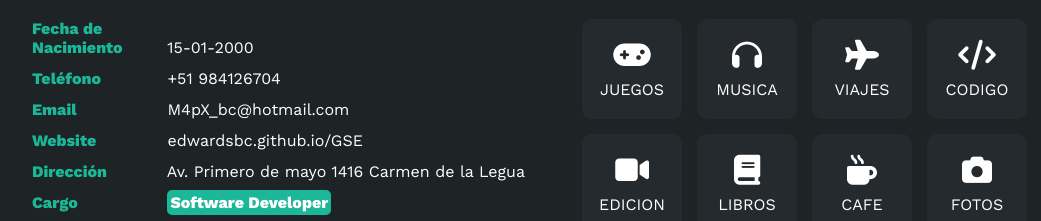
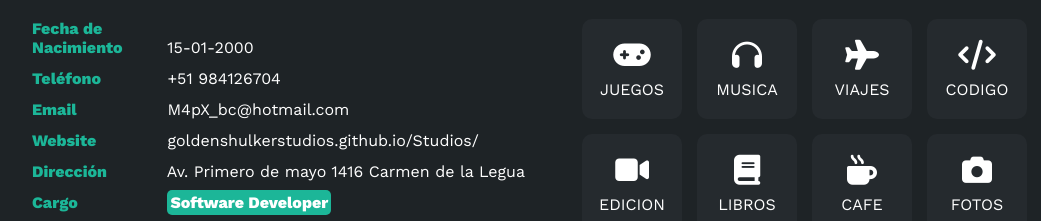
Before and after one commit to EdwardsBC/Portafolio, a plain HTML site: page index.html in a window 1280 px wide. Shown: the part 1700-1921 px from the top of the page, without its empty margins (58-1099 px from the left). Drawn offline with nearby package versions, Linux system fonts and the light colour scheme.

Commit message:
Moificacion del sobre mi 2

```diff
--- a/index.html
+++ b/index.html
@@ -76,7 +76,7 @@
                         </li>
                         <li>
                             <strong>Website</strong>
-                            edwardsbc.github.io/GSE
+                            goldenshulkerstudios.github.io/Studios/
                         </li>
                         <li>
                             <strong>Dirección</strong>
```
